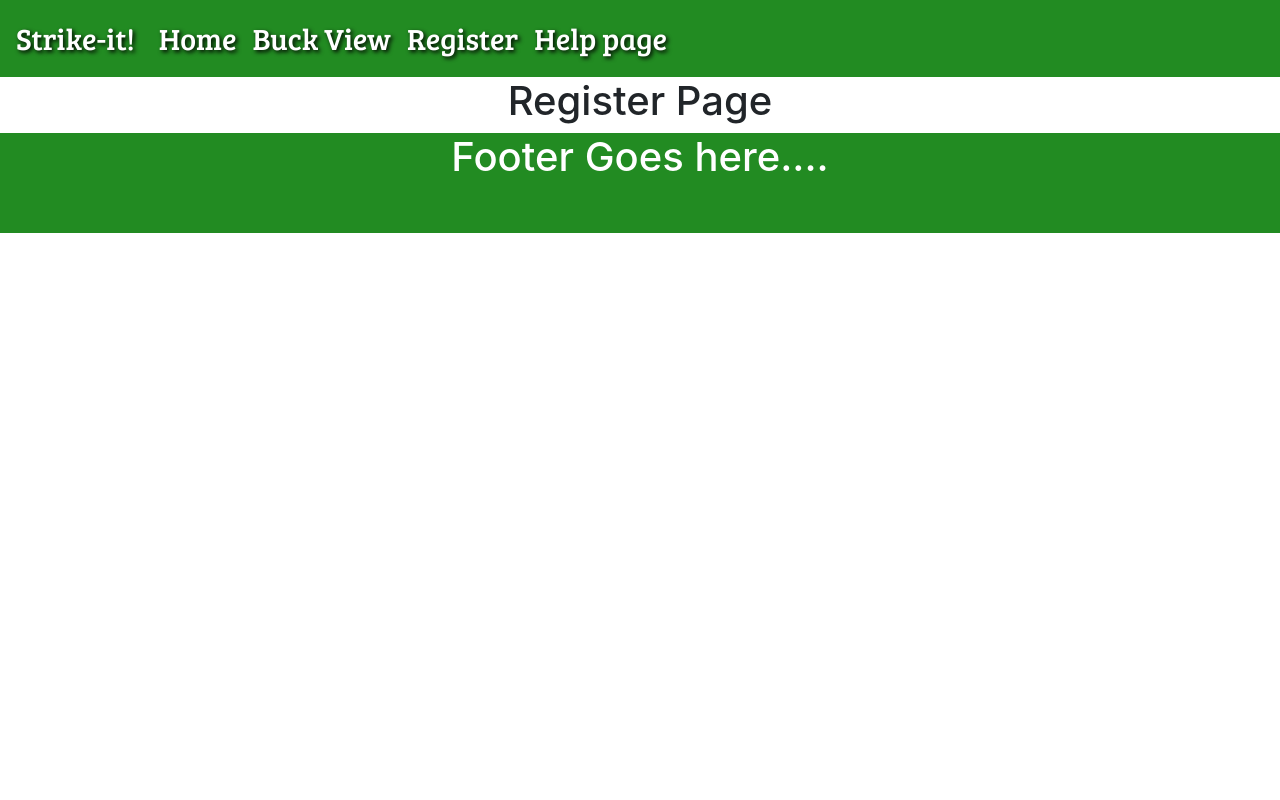
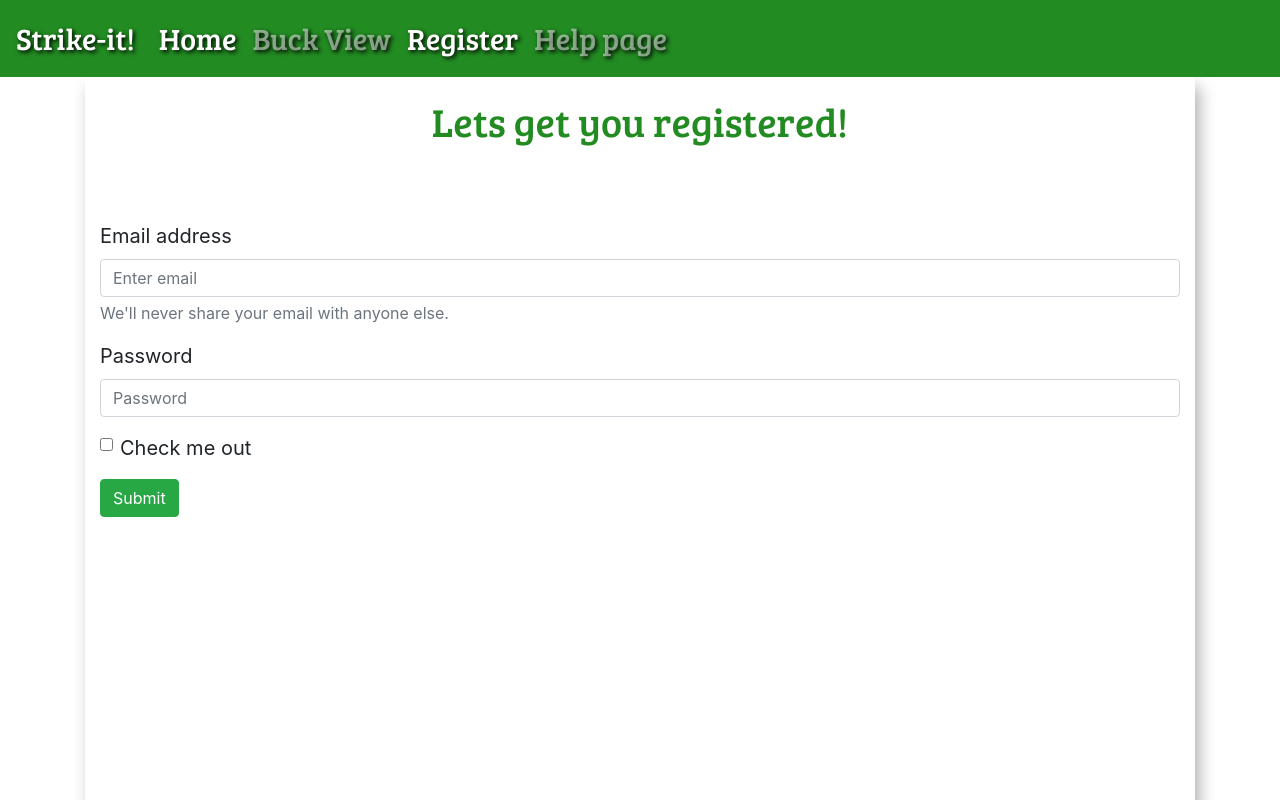
Before and after one commit to citysiva180/merntodoapp, a React (Create React App) app: page /register in a window 1280 px wide. Shown: the top 800 px of the page. Built offline with nearby package versions, Linux system fonts and the light colour scheme.

Commit message:
Fixed_the_fetch_request

```diff
--- a/package.json
+++ b/package.json
@@ -7,6 +7,9 @@
     "@testing-library/react": "^9.5.0",
     "@testing-library/user-event": "^7.2.1",
     "bootstrap": "^4.5.2",
+    "cors": "^2.8.5",
+    "http": "0.0.1-security",
+    "mongoose": "^5.10.2",
     "react": "^16.13.1",
     "react-dom": "^16.13.1",
     "react-router-dom": "^5.2.0",
--- /dev/null
+++ b/server.js
@@ -0,0 +1,29 @@
+const express = require("express");
+const cors = require("cors");
+const mongoose = require("mongoose");
+const app = express();
+const port = 4000;
+
+mongoose.connect("mongodb://localhost/todo", {
+  useNewUrlParser: true,
+  useUnifiedTopology: true,
+});
+
+app.use(cors());
+app.use(express.json());
+
+app.post("/register", (req, res) => {
+  const { userName, passWord } = req.body;
+  res.json({
+    userName,
+    passWord,
+  });
+});
+
+const db = mongoose.connection;
+db.on("error", console.error.bind(console, "connection error:"));
+db.once("open", function () {
+  app.listen(port, () => {
+    console.log(`Example app listening at http://localhost:${port}`);
+  });
+});
--- a/src/components/Footer/Footer.css
+++ b/src/components/Footer/Footer.css
@@ -1,10 +1,11 @@
 .Footer {
-    /* display: flex; */
-    /* position: fixed; */
-    background-color: forestgreen;
-    height: 100px;
+  /* display: none; */
+  /* position: fixed; */
+
+  background-color: forestgreen;
+  height: 100px;
 }
 
-.Footer>h1 {
-    color: white
+.Footer > h1 {
+  color: white;
 }
--- a/src/components/NavBar/NavBar.jsx
+++ b/src/components/NavBar/NavBar.jsx
@@ -22,22 +22,22 @@ const Navbar = () => {
       <div className="collapse navbar-collapse" id="navbarNav">
         <ul className="navbar-nav">
           <li className="nav-item active">
-            <NavLink className="nav-link" to="#">
+            <NavLink className="nav-link" to="/">
               Home <span className="sr-only">(current)</span>
             </NavLink>
           </li>
           <li className="nav-item">
-            <NavLink className="nav-link" to="#">
+            <NavLink className="nav-link" to="/bucketview">
               Buck View
             </NavLink>
           </li>
           <li className="nav-item">
-            <NavLink className="nav-link" to="#">
+            <NavLink className="nav-link" to="/register">
               Register
             </NavLink>
           </li>
           <li className="nav-item">
-            <NavLink className="nav-link disabled" to="#">
+            <NavLink className="nav-link" to="/helppage">
               Help page
             </NavLink>
           </li>
--- a/src/components/RegisterForm/RegisterForm.css
+++ b/src/components/RegisterForm/RegisterForm.css
@@ -0,0 +1,25 @@
+.Register > .container > h1 {
+  padding-top: 20px;
+  font-family: "Bree Serif", serif;
+  color: forestgreen;
+  text-align: center;
+  padding: 20px;
+}
+
+.Register > .container {
+  background-color: white;
+  height: 1000px;
+  /* border: 5px solid forestgreen */
+  box-shadow: 5px 10px 15px rgba(0, 0, 0, 0.3);
+  font-size: 20px;
+  text-align: left;
+}
+
+.Register {
+  background-image: radial-gradient(white, yellow);
+}
+
+.Register > .container > form {
+  padding-top: 40px;
+  /* align-content: flex-end; */
+}
--- a/src/components/RegisterForm/RegisterForm.jsx
+++ b/src/components/RegisterForm/RegisterForm.jsx
@@ -1,10 +1,76 @@
-import React, { Component } from "react";
+import React, { useState } from "react";
+import "../RegisterForm/RegisterForm.css";
+// import "../../server";
 
-class Register extends Component {
-  state = {};
-  render() {
-    return <h1>Register Page</h1>;
-  }
-}
+const Register = () => {
+  const [userName, setUserName] = useState("");
+  const [passWord, setPassword] = useState("");
+
+  const register = (e) => {
+    e.preventDefault();
+    fetch(`http://localhost:4000/register`, {
+      method: "POST",
+      headers: {
+        "Content-Type": "application/json",
+      },
+      body: JSON.stringify({
+        userName,
+        passWord,
+      }),
+    });
+  };
+
+  return (
+    <div className="RegisterPage">
+      <div className="container">
+        <div className="Register">
+          <div className="container">
+            <h1>Lets get you registered!</h1>
+            <p>{""}</p>
+            <form onSubmit={register}>
+              <div className="form-group">
+                <label for="exampleInputEmail1">Email address</label>
+                <input
+                  type="email"
+                  className="form-control"
+                  id="exampleInputEmail1"
+                  aria-describedby="emailHelp"
+                  placeholder="Enter email"
+                  onChange={(e) => setUserName(e.target.value)}
+                />
+                <small id="emailHelp" className="form-text text-muted">
+                  We'll never share your email with anyone else.
+                </small>
+              </div>
+              <div className="form-group">
+                <label for="exampleInputPassword1">Password</label>
+                <input
+                  type="password"
+                  className="form-control"
+                  id="exampleInputPassword1"
+                  placeholder="Password"
+                  onChange={(e) => setPassword(e.target.value)}
+                />
+              </div>
+              <div className="form-group form-check">
+                <input
+                  type="checkbox"
+                  className="form-check-input"
+                  id="exampleCheck1"
+                />
+                <label className="form-check-label" for="exampleCheck1">
+                  Check me out
+                </label>
+              </div>
+              <button type="submit" className="btn btn-success">
+                Submit
+              </button>
+            </form>
+          </div>
+        </div>
+      </div>
+    </div>
+  );
+};
 
 export default Register;
--- a/src/components/Todolist/Todolist.css
+++ b/src/components/Todolist/Todolist.css
@@ -1,4 +1,4 @@
-.ToDO>.container>h1 {
+.ToDO > .container > h1 {
   padding-top: 20px;
   font-family: "Bree Serif", serif;
   color: forestgreen;
@@ -11,12 +11,12 @@
   /* background-color: #F4D03F;
     background-image: linear-gradient(132deg, #F4D03F 0%, #16A085 100%); */
 
-    background-image: radial-gradient(white, yellow)
+  background-image: radial-gradient(white, yellow);
 }
 
-.ToDO>.container {
+.ToDO > .container {
   background-color: white;
-    height: 2000px;
+  height: 1000px;
   /* border: 5px solid forestgreen */
   box-shadow: 5px 10px 15px rgba(0, 0, 0, 0.3);
 }
--- a/src/components/Todolist/Todolist.jsx
+++ b/src/components/Todolist/Todolist.jsx
@@ -2,7 +2,11 @@ import React, { Component } from "react";
 import "../Todolist/Todolist.css";
 
 class Todo extends Component {
-  state = {};
+  state = {
+    userInput: "",
+    list: [],
+  };
+
   render() {
     return (
       <div className="ToDO">
```
Also changed, not shown: ProjectNotes/notes.txt (added), 2 other files (tests, documents, lock files or other folders). Lines whose indentation alone changed are shown as unchanged.
